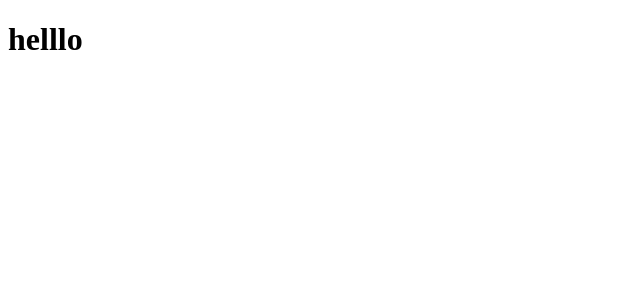
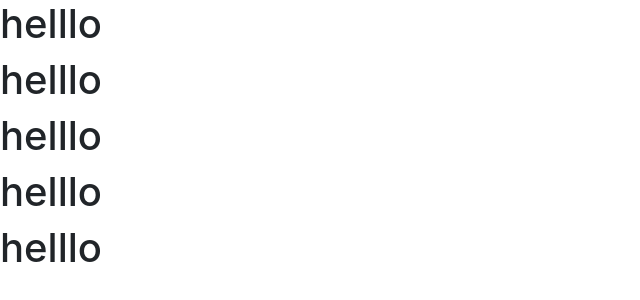
Before and after one commit to Ryangendel/class8, a plain HTML site: page index.html in a window 1280 px wide. Shown: the whole page, without its empty margins (0-640 px from the left). Drawn offline with nearby package versions, Linux system fonts and the light colour scheme.

Commit message:
added bootstap

```diff
--- a/index.html
+++ b/index.html
@@ -5,8 +5,13 @@
     <meta http-equiv="X-UA-Compatible" content="IE=edge">
     <meta name="viewport" content="width=device-width, initial-scale=1.0">
     <title>Document</title>
+    <link rel="stylesheet" href="https://cdn.jsdelivr.net/npm/bootstrap@4.3.1/dist/css/bootstrap.min.css" integrity="sha384-ggOyR0iXCbMQv3Xipma34MD+dH/1fQ784/j6cY/iJTQUOhcWr7x9JvoRxT2MZw1T" crossorigin="anonymous">
 </head>
 <body>
     <h1>helllo</h1>
+    <h1>helllo</h1>
+    <h1>helllo</h1>
+    <h1>helllo</h1>
+    <h1>helllo</h1>
 </body>
 </html>
```
Also changed, not shown: 1 other file.
